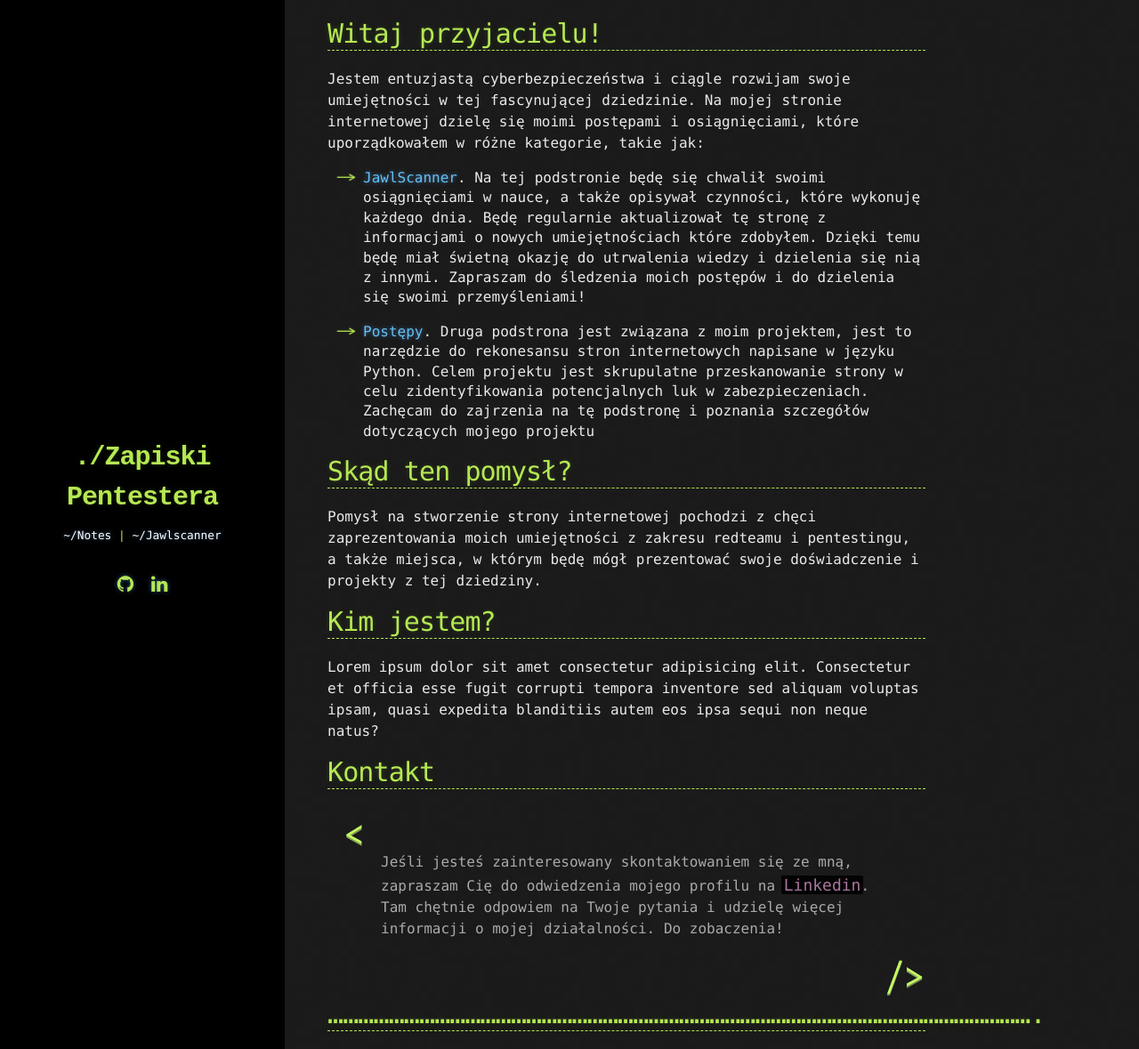
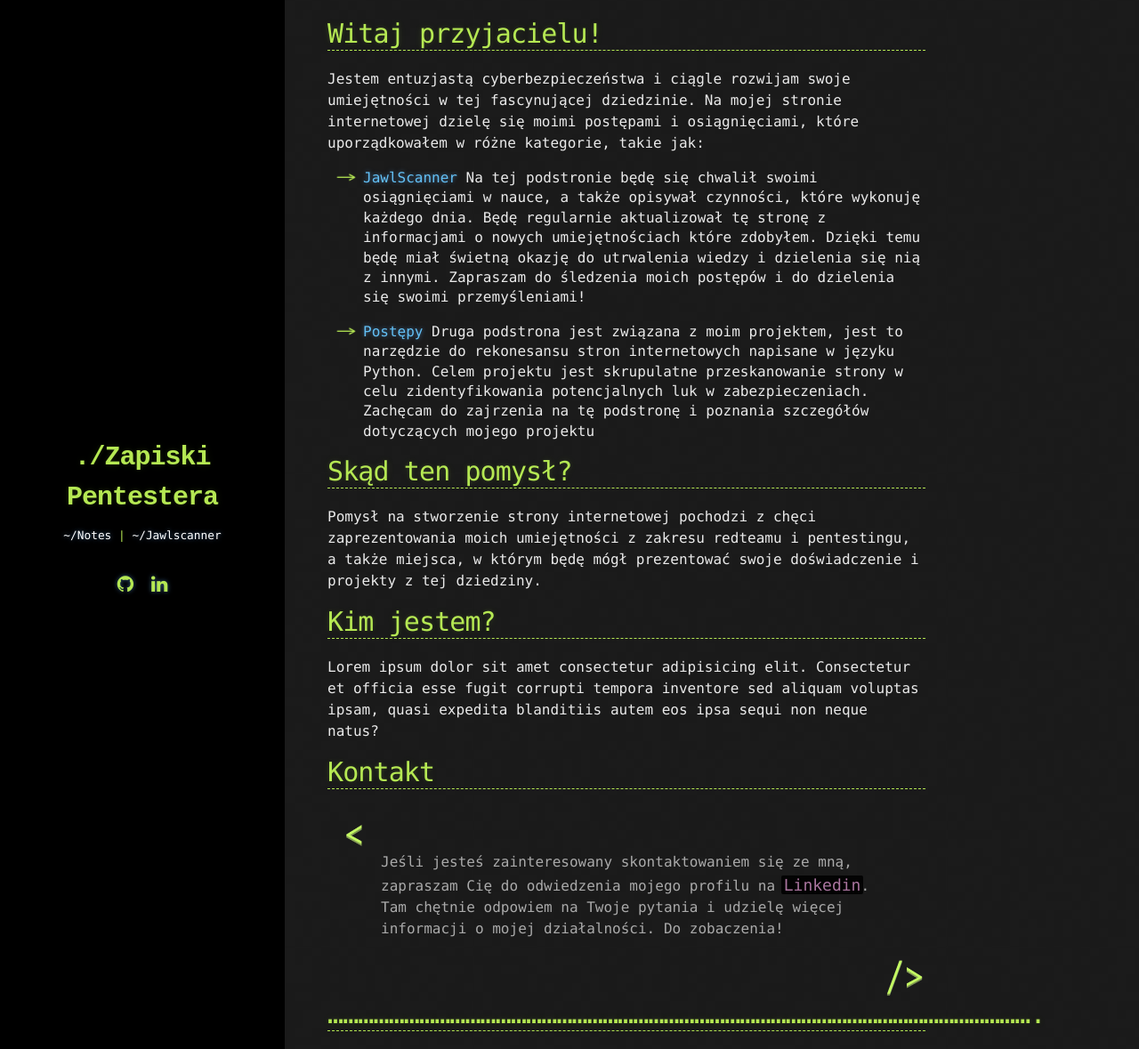
Before and after one commit to Cyberjali/Cyberjali.github.io, a Jekyll site: the page built from _pages/index.md, in a window 1280 px wide and 1179 px high. Shown: the whole window at 89% size. Built offline with Jekyll 4.4.1, drawn with Linux system fonts in a browser that asks for light colours; comment, search, counter and statistics services are not loaded.

```diff
--- a/_pages/index.md
+++ b/_pages/index.md
@@ -6,10 +6,10 @@ layout: default
 
 Jestem entuzjastą cyberbezpieczeństwa i ciągle rozwijam swoje umiejętności w tej fascynującej dziedzinie. Na mojej stronie internetowej dzielę się moimi postępami i osiągnięciami, które uporządkowałem w różne kategorie, takie jak:
 
-*   [JawlScanner](./jawlscanner.html). Na tej podstronie będę się chwalił swoimi osiągnięciami w nauce, a także opisywał czynności, które wykonuję każdego dnia. Będę regularnie aktualizował tę stronę z informacjami o nowych umiejętnościach które zdobyłem. Dzięki temu będę miał świetną okazję do utrwalenia wiedzy i dzielenia się nią z innymi. Zapraszam do śledzenia moich postępów i do dzielenia się swoimi przemyśleniami!
+*   [JawlScanner](./jawlscanner.html) Na tej podstronie będę się chwalił swoimi osiągnięciami w nauce, a także opisywał czynności, które wykonuję każdego dnia. Będę regularnie aktualizował tę stronę z informacjami o nowych umiejętnościach które zdobyłem. Dzięki temu będę miał świetną okazję do utrwalenia wiedzy i dzielenia się nią z innymi. Zapraszam do śledzenia moich postępów i do dzielenia się swoimi przemyśleniami!
 
 
-*   [Postępy](./notes.html). Druga podstrona jest związana z moim projektem, jest to narzędzie do rekonesansu stron internetowych napisane w języku Python. Celem projektu jest skrupulatne przeskanowanie strony w celu zidentyfikowania potencjalnych luk  w zabezpieczeniach. Zachęcam do zajrzenia na tę podstronę i poznania szczegółów dotyczących mojego projektu
+*   [Postępy](./notes.html)  Druga podstrona jest związana z moim projektem, jest to narzędzie do rekonesansu stron internetowych napisane w języku Python. Celem projektu jest skrupulatne przeskanowanie strony w celu zidentyfikowania potencjalnych luk  w zabezpieczeniach. Zachęcam do zajrzenia na tę podstronę i poznania szczegółów dotyczących mojego projektu
 
 
 # Skąd ten pomysł?
```
